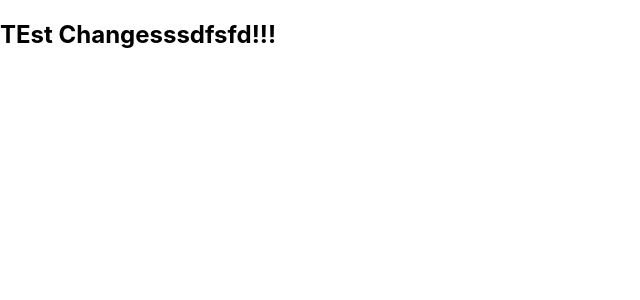
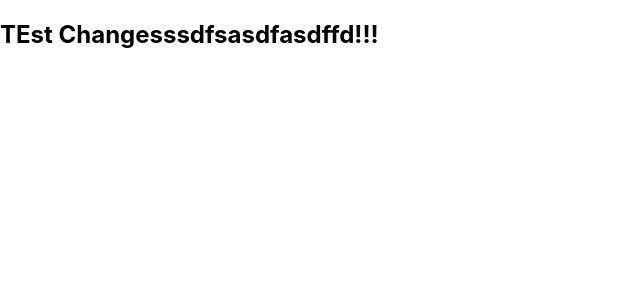
Before and after one commit to abhay-bhati/jenkins-test, a React (Create React App) app: page / in a window 1280 px wide. Shown: the top 300 px of the page, without its empty margins (0-640 px from the left). Built offline with nearby package versions, Linux system fonts and the light colour scheme.

Commit message:
fasdfasdf

```diff
--- a/src/App.js
+++ b/src/App.js
@@ -2,7 +2,7 @@
 function App() {
   return (
     <div>
-      <h2>TEst Changesssdfsfd!!!</h2>
+      <h2>TEst Changesssdfsasdfasdffd!!!</h2>
     </div>
   );
 }
```
